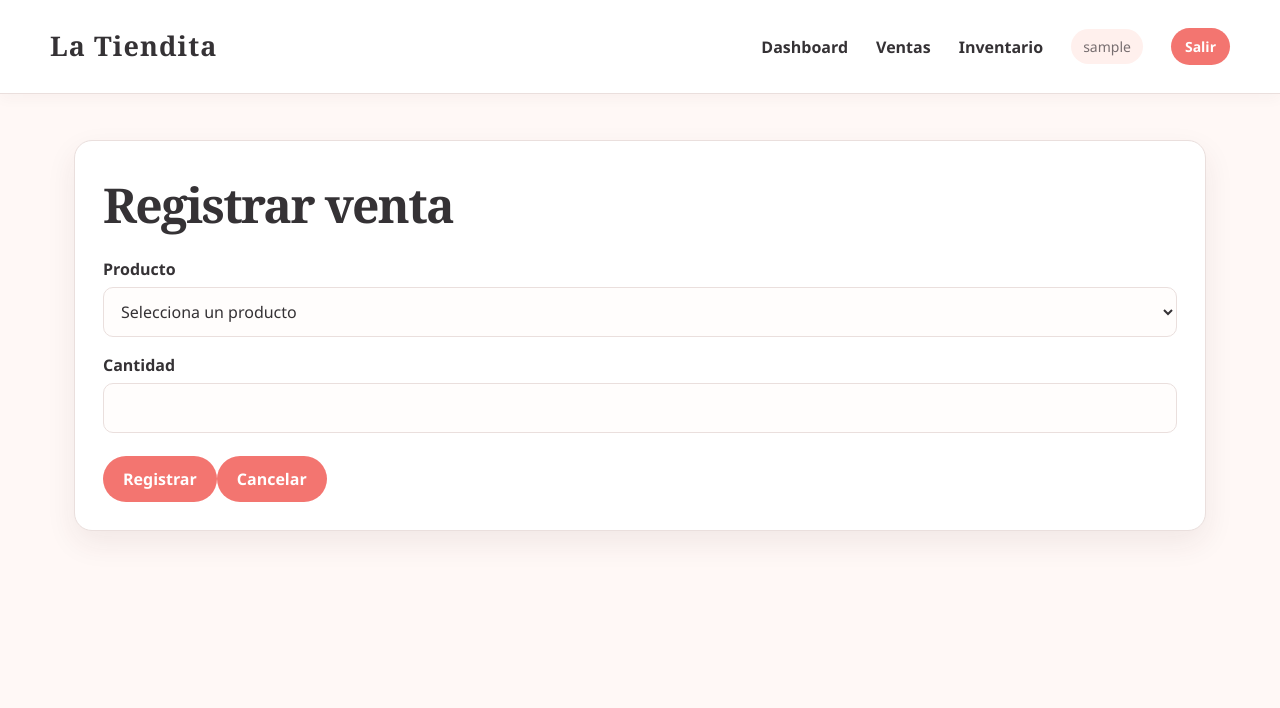
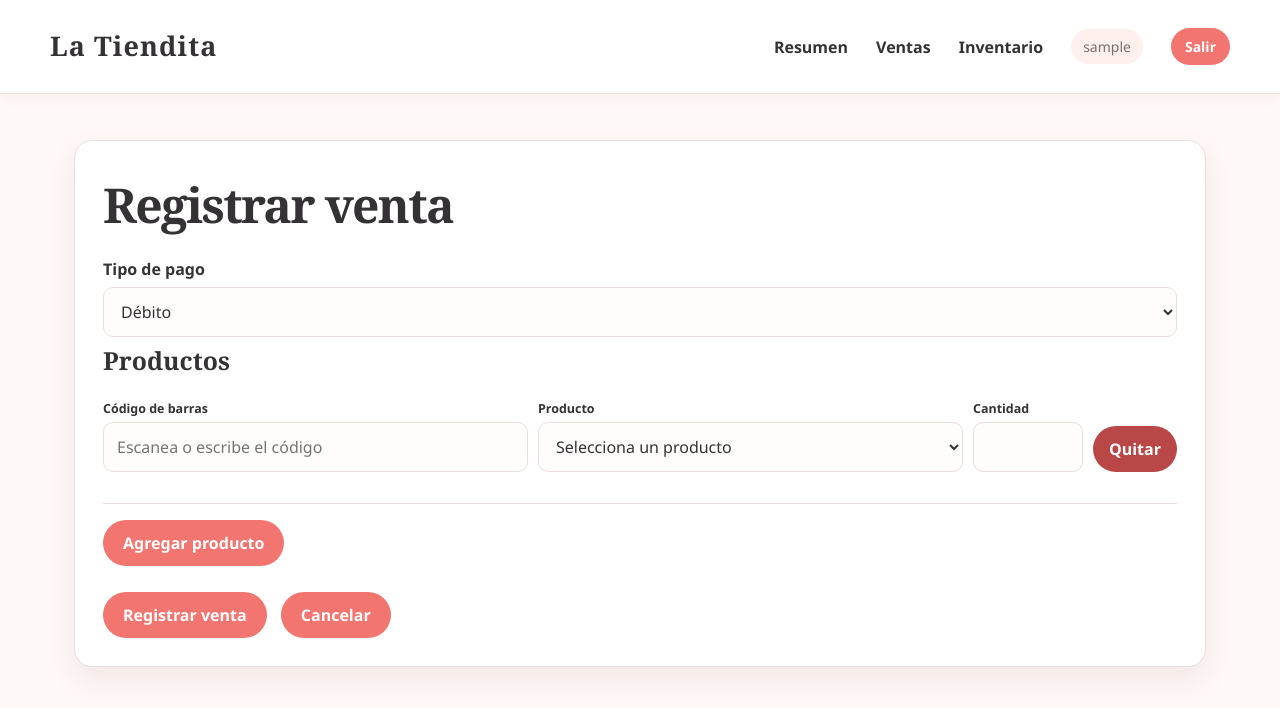
Before and after one commit to Pedro-Inostroza/La-Tiendita, a Django app: page /ventas/nueva/ in a window 1280 px wide. Shown: the top 708 px of the page. Run offline with Django 5.2, Linux system fonts and the light colour scheme; the visitor is signed in with stand-in values (Sample User, id 1); data comes from the database, SQL or seed files in the repository.

Commit message:
feat: agregar codigo de barras, tipo de pago, ventas con multiples productos y formato de precios
- Renombrar Dashboard a Resumen y hacer expandible la tarjeta de stock bajo
- Agregar codigo de barras a productos (busqueda automatica al registrar ventas)
- Agregar tipo de pago (debito, credito, efectivo, transferencia) por compra
- Permitir registrar varias lineas de producto en una sola compra (formset dinamico sin limite)
- Agrupar ventas en un modelo Compra con validacion atomica de stock
- Formatear precios con separador de miles (punto) en toda la interfaz

```diff
--- a/core/forms.py
+++ b/core/forms.py
@@ -1,23 +1,57 @@
 from django import forms
+from django.forms import formset_factory
 
-from .models import Producto
+from .models import Compra, Producto
 
 
 class ProductoForm(forms.ModelForm):
     class Meta:
         model = Producto
-        fields = ("nombre", "precio", "stock")
+        fields = ("nombre", "codigo_barras", "precio", "stock")
         widgets = {
             "nombre": forms.TextInput(attrs={"placeholder": "Ej. Kombucha"}),
+            "codigo_barras": forms.TextInput(attrs={"placeholder": "Ej. 7801234567890"}),
             "precio": forms.NumberInput(attrs={"min": 0}),
             "stock": forms.NumberInput(attrs={"min": 0}),
         }
 
+    def clean_codigo_barras(self):
+        return self.cleaned_data["codigo_barras"] or None
 
-class VentaForm(forms.Form):
-    producto = forms.ModelChoiceField(queryset=Producto.objects.none(), empty_label="Selecciona un producto")
+
+class CompraForm(forms.Form):
+    metodo_pago = forms.ChoiceField(label="Tipo de pago", choices=Compra.MetodoPago.choices)
+
+
+class VentaItemForm(forms.Form):
+    codigo_barras = forms.CharField(
+        label="Código de barras",
+        required=False,
+        widget=forms.TextInput(attrs={"placeholder": "Escanea o escribe el código"}),
+    )
+    producto = forms.ModelChoiceField(
+        queryset=Producto.objects.none(), empty_label="Selecciona un producto", required=False
+    )
     cantidad = forms.IntegerField(min_value=1, widget=forms.NumberInput(attrs={"min": 1}))
 
     def __init__(self, *args, **kwargs):
         super().__init__(*args, **kwargs)
         self.fields["producto"].queryset = Producto.objects.filter(activo=True, stock__gt=0).order_by("nombre")
+
+    def clean(self):
+        cleaned_data = super().clean()
+        codigo_barras = (cleaned_data.get("codigo_barras") or "").strip()
+        producto = cleaned_data.get("producto")
+        if codigo_barras:
+            try:
+                producto = Producto.objects.get(codigo_barras=codigo_barras, activo=True, stock__gt=0)
+            except Producto.DoesNotExist:
+                self.add_error("codigo_barras", "No se encontró un producto activo con ese código de barras.")
+            else:
+                cleaned_data["producto"] = producto
+        elif not producto:
+            self.add_error("producto", "Selecciona un producto o escanea un código de barras.")
+        return cleaned_data
+
+
+VentaItemFormSet = formset_factory(VentaItemForm, extra=1, can_delete=True)
--- a/core/templates/base.html
+++ b/core/templates/base.html
@@ -26,6 +26,23 @@
         small { color: var(--muted); font-weight: 700; letter-spacing: .035em; text-transform: uppercase; }
         .descripcion, .analisis span { color: var(--muted); }
         .analisis { border-left: 3px solid var(--coral); padding: 5px 0 5px 16px; }
+        .tarjeta-desplegable summary { cursor: pointer; list-style: none; }
+        .tarjeta-desplegable summary::-webkit-details-marker { display: none; }
+        .tarjeta-desplegable summary::after { content: "Ver detalle ▾"; display: block; margin-top: 8px; font-size: .72rem; font-weight: 700; text-transform: none; letter-spacing: 0; color: var(--coral); }
+        .tarjeta-desplegable[open] summary::after { content: "Ocultar detalle ▴"; }
+        .lista-stock-bajo { margin: 12px 0 0; padding-left: 18px; }
+        .lista-stock-bajo li { color: var(--tinta); margin-bottom: 4px; }
+        .lista-stock-bajo .vacio { list-style: none; margin-left: -18px; color: var(--muted); }
+        .fila-producto { display: grid; grid-template-columns: 1fr 1fr 110px auto; gap: 10px; align-items: end; padding: 16px 0; border-bottom: 1px solid var(--borde); }
+        .fila-producto label { margin: 0 0 4px; font-size: .78rem; }
+        .fila-producto input, .fila-producto select { margin: 0; }
+        .fila-producto .quitar-producto { margin: 0; padding: 11px 16px; white-space: nowrap; }
+        .fila-producto input[name$="-DELETE"] { display: none; }
+        .fila-producto:first-child { padding-top: 0; }
+        #agregar-producto { margin-top: 16px; }
+        .acciones-formulario { margin-top: 8px; }
+        .acciones-formulario .boton { margin-left: 10px; }
+        @media (max-width: 700px) { .fila-producto { grid-template-columns: 1fr; } }
         .dato { font-family: Georgia, "Times New Roman", serif; font-size: 1.55rem; font-weight: bold; color: var(--tinta); margin: 7px 0; }
         label { display: block; margin: 16px 0 6px; font-weight: 700; color: var(--tinta); }
         input, select { width: 100%; padding: 12px 13px; border: 1px solid var(--borde); border-radius: 10px; background: #fffdfc; color: var(--tinta); font: inherit; }
@@ -45,7 +62,7 @@
 </head>
 <body>
     {% if user.is_authenticated %}
-    <nav><a class="marca" href="{% url 'dashboard' %}">La Tiendita</a><a href="{% url 'dashboard' %}">Dashboard</a><a href="{% url 'ventas:lista' %}">Ventas</a><a href="{% url 'inventario:lista' %}">Inventario</a><span>{{ user.username }}</span><form method="post" action="{% url 'logout' %}">{% csrf_token %}<button type="submit">Salir</button></form></nav>
+    <nav><a class="marca" href="{% url 'dashboard' %}">La Tiendita</a><a href="{% url 'dashboard' %}">Resumen</a><a href="{% url 'ventas:lista' %}">Ventas</a><a href="{% url 'inventario:lista' %}">Inventario</a><span>{{ user.username }}</span><form method="post" action="{% url 'logout' %}">{% csrf_token %}<button type="submit">Salir</button></form></nav>
     {% endif %}
     <main>{% for message in messages %}<div class="mensaje">{{ message }}</div>{% endfor %}{% block content %}{% endblock %}</main>
 </body>
--- a/core/templates/inventario/lista.html
+++ b/core/templates/inventario/lista.html
@@ -1,3 +1,4 @@
 {% extends 'base.html' %}
+{% load core_extras %}
 {% block title %}Inventario | La Tiendita{% endblock %}
-{% block content %}<div class="card"><a class="boton" href="{% url 'inventario:crear' %}">Nuevo producto</a><h1>Inventario</h1><table><tr><th>Producto</th><th>Precio</th><th>Stock</th><th>Estado</th><th>Acciones</th></tr>{% for producto in productos %}<tr><td>{{ producto.nombre }}</td><td>${{ producto.precio }}</td><td>{{ producto.stock }}</td><td>{% if producto.activo %}Activo{% else %}Inactivo{% endif %}</td><td class="acciones"><a href="{% url 'inventario:editar' producto.pk %}">Editar</a><a href="{% url 'inventario:cambiar_estado' producto.pk %}">{% if producto.activo %}Retirar{% else %}Reactivar{% endif %}</a></td></tr>{% empty %}<tr><td colspan="5">Aún no hay productos.</td></tr>{% endfor %}</table></div>{% endblock %}
+{% block content %}<div class="card"><a class="boton" href="{% url 'inventario:crear' %}">Nuevo producto</a><h1>Inventario</h1><table><tr><th>Producto</th><th>Código de barras</th><th>Precio</th><th>Stock</th><th>Estado</th><th>Acciones</th></tr>{% for producto in productos %}<tr><td>{{ producto.nombre }}</td><td>{{ producto.codigo_barras|default:"—" }}</td><td>${{ producto.precio|clp }}</td><td>{{ producto.stock }}</td><td>{% if producto.activo %}Activo{% else %}Inactivo{% endif %}</td><td class="acciones"><a href="{% url 'inventario:editar' producto.pk %}">Editar</a><a href="{% url 'inventario:cambiar_estado' producto.pk %}">{% if producto.activo %}Retirar{% else %}Reactivar{% endif %}</a></td></tr>{% empty %}<tr><td colspan="6">Aún no hay productos.</td></tr>{% endfor %}</table></div>{% endblock %}
--- a/core/templates/ventas/registrar.html
+++ b/core/templates/ventas/registrar.html
@@ -1,3 +1,93 @@
 {% extends 'base.html' %}
 {% block title %}Nueva venta | La Tiendita{% endblock %}
-{% block content %}<section class="card"><h1>Registrar venta</h1><form method="post">{% csrf_token %}{% for field in form %}<label for="{{ field.id_for_label }}">{{ field.label }}</label>{{ field }}<div class="errores">{{ field.errors }}</div>{% endfor %}<button type="submit">Registrar</button><a class="boton" href="{% url 'ventas:lista' %}">Cancelar</a></form></section>{% endblock %}
+{% block content %}
+<section class="card">
+    <h1>Registrar venta</h1>
+    <form method="post" id="form-venta">
+        {% csrf_token %}
+        <label for="{{ compra_form.metodo_pago.id_for_label }}">{{ compra_form.metodo_pago.label }}</label>
+        {{ compra_form.metodo_pago }}
+        <div class="errores">{{ compra_form.metodo_pago.errors }}</div>
+
+        {{ formset.management_form }}
+        <h2>Productos</h2>
+        <div id="filas-productos">
+            {% for item_form in formset %}
+            <div class="fila-producto">
+                <div>
+                    <label for="{{ item_form.codigo_barras.id_for_label }}">Código de barras</label>
+                    {{ item_form.codigo_barras }}
+                </div>
+                <div>
+                    <label for="{{ item_form.producto.id_for_label }}">Producto</label>
+                    {{ item_form.producto }}
+                </div>
+                <div>
+                    <label for="{{ item_form.cantidad.id_for_label }}">Cantidad</label>
+                    {{ item_form.cantidad }}
+                </div>
+                {{ item_form.DELETE }}
+                <button type="button" class="quitar-producto boton peligro">Quitar</button>
+                <div class="errores">{{ item_form.non_field_errors }}{{ item_form.codigo_barras.errors }}{{ item_form.producto.errors }}{{ item_form.cantidad.errors }}</div>
+            </div>
+            {% endfor %}
+        </div>
+        <button type="button" id="agregar-producto" class="boton">Agregar producto</button>
+
+        <div class="acciones-formulario">
+            <button type="submit">Registrar venta</button>
+            <a class="boton" href="{% url 'ventas:lista' %}">Cancelar</a>
+        </div>
+    </form>
+</section>
+
+<template id="plantilla-fila">
+    <div class="fila-producto">
+        <div>
+            <label>Código de barras</label>
+            {{ formset.empty_form.codigo_barras }}
+        </div>
+        <div>
+            <label>Producto</label>
+            {{ formset.empty_form.producto }}
+        </div>
+        <div>
+            <label>Cantidad</label>
+            {{ formset.empty_form.cantidad }}
+        </div>
+        {{ formset.empty_form.DELETE }}
+        <button type="button" class="quitar-producto boton peligro">Quitar</button>
+    </div>
+</template>
+
+<script>
+(function () {
+    var totalForms = document.querySelector('#id_form-TOTAL_FORMS');
+    var filas = document.querySelector('#filas-productos');
+    var plantilla = document.querySelector('#plantilla-fila').innerHTML;
+
+    document.querySelector('#agregar-producto').addEventListener('click', function () {
+        var index = parseInt(totalForms.value, 10);
+        var html = plantilla.split('__prefix__').join(index);
+        var envoltorio = document.createElement('div');
+        envoltorio.innerHTML = html.trim();
+        filas.appendChild(envoltorio.firstElementChild);
+        totalForms.value = index + 1;
+    });
+
+    filas.addEventListener('click', function (event) {
+        if (!event.target.classList.contains('quitar-producto')) {
+            return;
+        }
+        var fila = event.target.closest('.fila-producto');
+        var eliminar = fila.querySelector('input[type="checkbox"][name$="-DELETE"]');
+        if (eliminar) {
+            eliminar.checked = true;
+            fila.style.display = 'none';
+        } else {
+            fila.remove();
+        }
+    });
+})();
+</script>
+{% endblock %}
--- a/core/templates/ventas/tabla.html
+++ b/core/templates/ventas/tabla.html
@@ -1 +1 @@
-{% if ventas %}<table><tr><th>Fecha</th><th>Producto</th><th>Cantidad</th><th>Total</th><th>Vendedor</th></tr>{% for venta in ventas %}<tr><td>{{ venta.creada_en|date:'d/m/Y H:i' }}</td><td>{{ venta.producto.nombre }}</td><td>{{ venta.cantidad }}</td><td>${{ venta.total }}</td><td>{{ venta.vendedor.username }}</td></tr>{% endfor %}</table>{% else %}<p>No hay ventas para mostrar.</p>{% endif %}
+{% load core_extras %}{% if compras %}<table><tr><th>Fecha</th><th>Productos</th><th>Tipo de pago</th><th>Total</th><th>Vendedor</th></tr>{% for compra in compras %}<tr><td>{{ compra.creada_en|date:'d/m/Y H:i' }}</td><td>{% for item in compra.ventas.all %}{{ item.producto.nombre }} × {{ item.cantidad }}{% if not forloop.last %}, {% endif %}{% endfor %}</td><td>{{ compra.get_metodo_pago_display }}</td><td>${{ compra.total|clp }}</td><td>{{ compra.vendedor.username }}</td></tr>{% endfor %}</table>{% else %}<p>No hay ventas para mostrar.</p>{% endif %}
--- a/core/views.py
+++ b/core/views.py
@@ -11,8 +11,8 @@ from django.urls import reverse_lazy
 from django.views.generic import CreateView, ListView, UpdateView
 from django.views.generic.base import TemplateView
 
-from .forms import ProductoForm, VentaForm
-from .models import Producto, Venta
+from .forms import CompraForm, ProductoForm, VentaItemFormSet
+from .models import Compra, Producto, Venta
 
 
 class GestionInventarioMixin(LoginRequiredMixin):
@@ -25,6 +25,7 @@ class DashboardView(LoginRequiredMixin, TemplateView):
     def get_context_data(self, **kwargs):
         context = super().get_context_data(**kwargs)
         ventas = Venta.objects.all()
+        compras = Compra.objects.all()
         ventas_aceptadas = ventas.filter(estado=Venta.Estado.ACEPTADA)
         ventas_por_dia = (
             ventas_aceptadas.annotate(dia_semana=ExtractWeekDay("creada_en"))
@@ -45,17 +46,19 @@ class DashboardView(LoginRequiredMixin, TemplateView):
         producto_mas_vendido = productos_mas_vendidos.first()
 
         total_vendido = ventas_aceptadas.aggregate(total=Sum("total"))["total"] or 0
+        productos_stock_bajo = Producto.objects.filter(activo=True, stock__lte=5).order_by("stock")
         context.update({
             "total_productos": Producto.objects.filter(activo=True).count(),
-            "stock_bajo": Producto.objects.filter(activo=True, stock__lte=5).count(),
-            "ventas_hoy": ventas.filter(creada_en__date=date.today()).count(),
+            "stock_bajo": productos_stock_bajo.count(),
+            "productos_stock_bajo": productos_stock_bajo,
+            "ventas_hoy": compras.filter(creada_en__date=date.today()).count(),
             "ingresos": total_vendido,
             "total_vendido": total_vendido,
             "dia_mas_ventas": dias_semana.get(dia_mas_ventas["dia_semana"]) if dia_mas_ventas else None,
             "unidades_dia_mas_ventas": dia_mas_ventas["unidades_vendidas"] if dia_mas_ventas else 0,
             "producto_mas_vendido": producto_mas_vendido["producto__nombre"] if producto_mas_vendido else None,
             "unidades_producto_mas_vendido": producto_mas_vendido["unidades_vendidas"] if producto_mas_vendido else 0,
-            "ultimas_ventas": ventas.select_related("producto", "vendedor")[:5],
+            "ultimas_compras": compras.select_related("vendedor").prefetch_related("ventas__producto")[:5],
         })
         return context
 
@@ -103,32 +106,52 @@ def producto_cambiar_estado(request, pk):
 @login_required
 def registrar_venta(request):
     if request.method == "POST":
-        form = VentaForm(request.POST)
-        if form.is_valid():
-            with transaction.atomic():
-                producto = Producto.objects.select_for_update().get(pk=form.cleaned_data["producto"].pk)
-                cantidad = form.cleaned_data["cantidad"]
-                if cantidad > producto.stock:
-                    form.add_error("cantidad", f"Stock insuficiente. Solo hay {producto.stock} unidades disponibles.")
+        compra_form = CompraForm(request.POST)
+        formset = VentaItemFormSet(request.POST)
+        if compra_form.is_valid() and formset.is_valid():
+            items = [
+                form.cleaned_data for form in formset
+                if form.cleaned_data and not form.cleaned_data.get("DELETE")
+            ]
+            if not items:
+                messages.error(request, "Agrega al menos un producto a la venta.")
+            else:
+                error = None
+                with transaction.atomic():
+                    compra = Compra.objects.create(
+                        vendedor=request.user, metodo_pago=compra_form.cleaned_data["metodo_pago"],
+                    )
+                    for item in items:
+                        producto = Producto.objects.select_for_update().get(pk=item["producto"].pk)
+                        cantidad = item["cantidad"]
+                        if cantidad > producto.stock:
+                            error = f'Stock insuficiente para "{producto.nombre}". Quedan {producto.stock} unidades.'
+                            break
+                        total = producto.precio * cantidad
+                        Venta.objects.create(
+                            compra=compra, producto=producto, cantidad=cantidad, precio_unitario=producto.precio,
+                            total=total, estado=Venta.Estado.ACEPTADA, motivo="Venta registrada",
+                            vendedor=request.user,
+                        )
+                        producto.stock = F("stock") - cantidad
+                        producto.save(update_fields=["stock"])
+                    if error:
+                        transaction.set_rollback(True)
+                if error:
+                    messages.error(request, error)
                 else:
-                    total = producto.precio * cantidad
-                    Venta.objects.create(
-                        producto=producto, cantidad=cantidad, precio_unitario=producto.precio,
-                        total=total, estado=Venta.Estado.ACEPTADA, motivo="Venta registrada", vendedor=request.user,
-                    )
-                    producto.stock = F("stock") - cantidad
-                    producto.save(update_fields=["stock"])
                     messages.success(request, "Venta registrada y stock actualizado.")
                     return redirect("ventas:lista")
     else:
-        form = VentaForm()
-    return render(request, "ventas/registrar.html", {"form": form})
+        compra_form = CompraForm()
+        formset = VentaItemFormSet()
+    return render(request, "ventas/registrar.html", {"compra_form": compra_form, "formset": formset})
 
 
 class VentaListView(LoginRequiredMixin, ListView):
-    model = Venta
+    model = Compra
     template_name = "ventas/lista.html"
-    context_object_name = "ventas"
+    context_object_name = "compras"
 
     def get_queryset(self):
-        return Venta.objects.select_related("producto", "vendedor")
+        return Compra.objects.select_related("vendedor").prefetch_related("ventas__producto")
```
Also changed, not shown: core/admin.py (+20 -4 lines), core/models.py (+24 -0 lines), core/templates/dashboard/index.html (+15 -5 lines), core/templatetags/core_extras.py (added, +13 -0 lines), core/tests.py (+72 -8 lines), core/migrations/0004_producto_codigo_barras_venta_metodo_pago.py (added), core/migrations/0005_remove_venta_metodo_pago_compra_venta_compra.py (added), core/templatetags/__init__.py (added).
